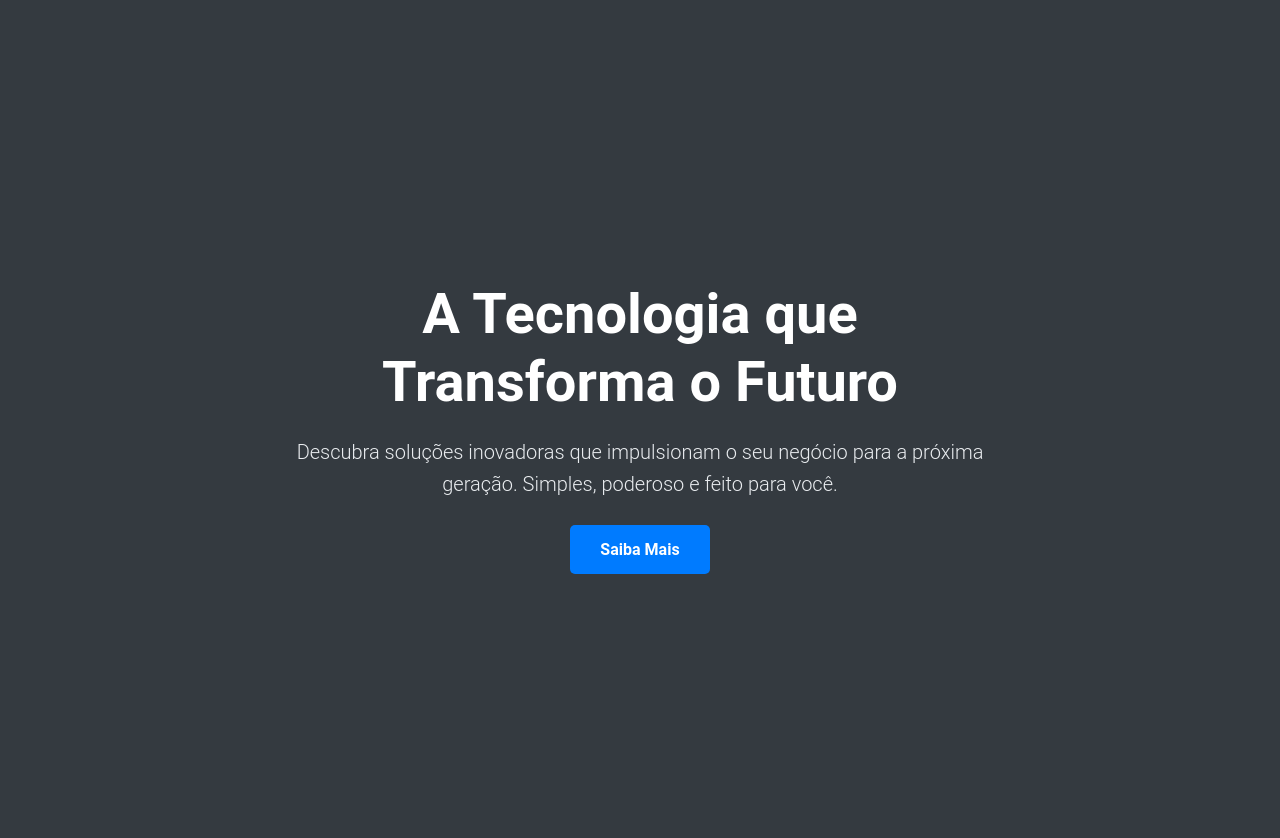
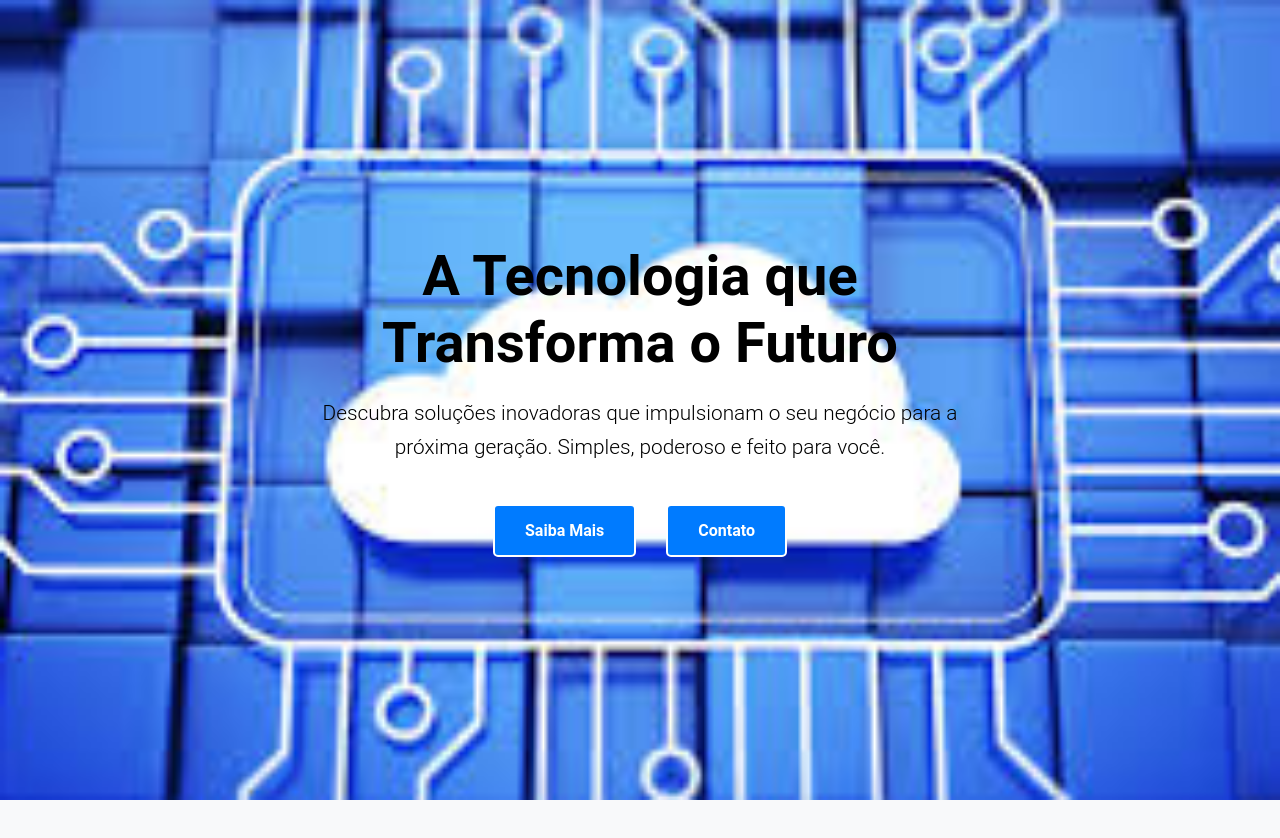
Before and after one commit to bielduarty/projeto-05-Secao-Hero, a plain HTML site: page index.html in a window 1280 px wide. After the commit the page ends 800 px from the top, so only its background shows below. Drawn offline with Linux system fonts and the light colour scheme.

Commit message:
segundo commit

```diff
--- a/Css/style.css
+++ b/Css/style.css
@@ -1,153 +1,94 @@
+/* RESET */
 /* Imagem de Fundo: Em vez de uma cor sólida, tente adicionar uma imagem de fundo na .hero-section usando a propriedade background-image: url(...). Como você pode garantir que o texto branco continue legível? (Dica: pesquise sobre como adicionar um gradiente escuro sobre a imagem).
 
 Múltiplos Botões: Adicione um segundo botão, com um estilo diferente (ex: apenas com borda, sem fundo), ao lado do primeiro. Como você usaria o Flexbox no .hero-content para alinhá-lo */
-/* RESET */
 /* 1. ESTILOS GERAIS */
 
-body {
-
-    font-family: 'Roboto', 'Segoe UI', sans-serif; /* Fonte moderna e legível */
-
-    margin: 0;
-
-    background-color: #f8f9fa; /* Fundo muito claro */
-
+* {
+    box-sizing: border-box;
+    padding: 0%;
+    margin: 0%;
 }
 
-
-
-/* 2. ESTILOS DA SEÇÃO HERO - O FOCO DO ESTUDO */
+body {
+    font-family: 'Roboto', 'Segoe UI', sans-serif;
+    margin: 0;
+    background-color: #f8f9fa;
+}
 
 .hero-section {
-
-    background-color: #343a40; /* Um fundo escuro para criar contraste */
-
-    color: #ffffff; /* Texto branco */
-
-    /* Usamos Flexbox aqui para centralizar o container de conteúdo verticalmente.
-
-     * Isso é útil se quisermos que a seção ocupe a tela inteira.
-
-     */
-
+    background-image: url(/assets/img/info2.jpg);
+    background-size: cover;
+    color: #000000;
+    background-position: center;
     display: flex;
-
+    /* É uma forma de alinhar elementos lado a lado ou um embaixo do outro, com controle total de espaçamento, alinhamento e direção. */
     align-items: center;
-
     justify-content: center;
-
-    /* Define uma altura mínima para a seção, igual à altura da janela de visualização.
-
-     * Isso faz com que a seção Hero ocupe a tela inteira verticalmente.
-
-     */
-
     min-height: 100vh;
-
-    /* Adiciona um padding para garantir que o conteúdo não cole nas bordas
-
-     * em telas pequenas.
-
-     */
-
+    /* Isso faz com que a seção Hero ocupe a tela inteira verticalmente. */
     padding: 20px;
-
+    /* Adiciona um padding para garantir que o conteúdo não cole nas bordas da tela em dispositivos menores. */
 }
-
-
-
-/* 3. O CONTAINER DO CONTEÚDO */
 
 .hero-content {
 
-    text-align: center; /* Centraliza todo o texto e o botão */
-
-    max-width: 700px; /* Limita a largura máxima do texto para melhor legibilidade */
-
+    text-align: center;
+    max-width: 700px;
 }
 
-
-
-/* 4. ESTILOS DE TIPOGRAFIA - HIERARQUIA VISUAL */
-
 .hero-title {
-
-    /* Tamanho de fonte muito grande para ser o ponto de foco principal */
-
-    font-size: 3.5rem; /* 56px */
-
-    /* Peso da fonte mais grosso para dar impacto */
-
+    font-size: 3.5rem;
     font-weight: 700;
-
-    line-height: 1.2; /* Espaçamento entre as linhas do título, caso ele quebre */
-
+    line-height: 1.2;
     margin-top: 0;
-
-    margin-bottom: 20px; /* Espaço abaixo do título */
-
+    margin-bottom: 20px;
 }
 
-
-
 .hero-subtitle {
-
-    font-size: 1.25rem; /* 20px */
-
-    font-weight: 300; /* Peso mais leve para o texto de suporte */
-
+    font-size: 1.30rem;
+    font-weight: 300;
     line-height: 1.6;
-
-    margin-bottom: 40px; /* Espaço maior para separar o texto do botão */
-
-    /* Cor um pouco mais suave que o branco puro para reduzir o contraste */
-
-    color: #e9ecef;
-
+    margin-bottom: 40px;
+    color: #000000;
 }
 
-
-
-/* 5. ESTILOS DO BOTÃO (CALL-TO-ACTION) */
-
 .hero-button {
-
-    /* ----- Estilos visuais do botão ----- */
-
-    background-color: #007bff; /* Cor de destaque (azul) */
-
+    background-color: #007bff;
+    border: 2px solid #ffffff;
     color: #ffffff;
-
-    border-radius: 5px; /* Cantos arredondados */
-
-    text-decoration: none; /* Remove o sublinhado */
-
+    border-radius: 5px;
+    text-decoration: none;
     font-weight: bold;
-
     font-size: 1rem;
-
-    /* ----- Box Model para o botão ----- */
-
-    /* O padding cria o "corpo" do botão ao redor do texto */
-
     padding: 15px 30px;
-
-    /* ----- Animação suave ----- */
-
-    transition: background-color 0.3s, transform 0.2s;
-
 }
 
+.hero-button:hover {
+    background-color: #0056b3;
+    transform: translateY(-2px);
+}
 
+.buttons {
+    display: flex;
+    gap: 30px;
+    justify-content: center;
+}
 
-/* Efeito de hover para o botão */
+.hero-button-outline {
+    background-color: #007bff;
+    color: #ffffff;
+    border: 2px solid #ffffff;
+    border-radius: 5px;
+    text-decoration: none;
+    font-weight: bold;
+    font-size: 1rem;
+    padding: 15px 30px;
+    transition: 0.3s;
+}
 
-.hero-button:hover {
-
-    background-color: #0056b3; /* Um tom de azul mais escuro */
-
-    /* Um pequeno efeito de "salto" para dar feedback */
-
+.hero-button-outline:hover {
+    background-color: #0056b3;
+    color: #fff;
     transform: translateY(-2px);
-
 }
--- a/index.html
+++ b/index.html
@@ -11,6 +11,8 @@
     <meta http-equiv="X-UA-Compatible" content="ie=edge">
     <meta name="keywords" content=" HTML, CSS, JavaScript, Landing Page, Seção Hero ">
     <meta name="author" content="Gabriel Rocha Duarte Vzinho">
+    <link rel="shortcut icon" href="Assets/img/icon.png" type="image/x-icon">
+
 </head>
 
 <body>
@@ -21,7 +23,10 @@
                 Descubra soluções inovadoras que impulsionam o seu negócio para a próxima geração. Simples, poderoso e
                 feito para você.
             </p>
-            <a href="#" class="hero-button">Saiba Mais</a>
+            <div class="buttons">
+                <a href="#" class="hero-button">Saiba Mais</a>
+                <a href="#" class="hero-button-outline">Contato</a>
+            </div>
         </div>
     </section>
 </body>
```
Also changed, not shown: assets/img/icon.png (added), assets/img/info2.jpg (added).
